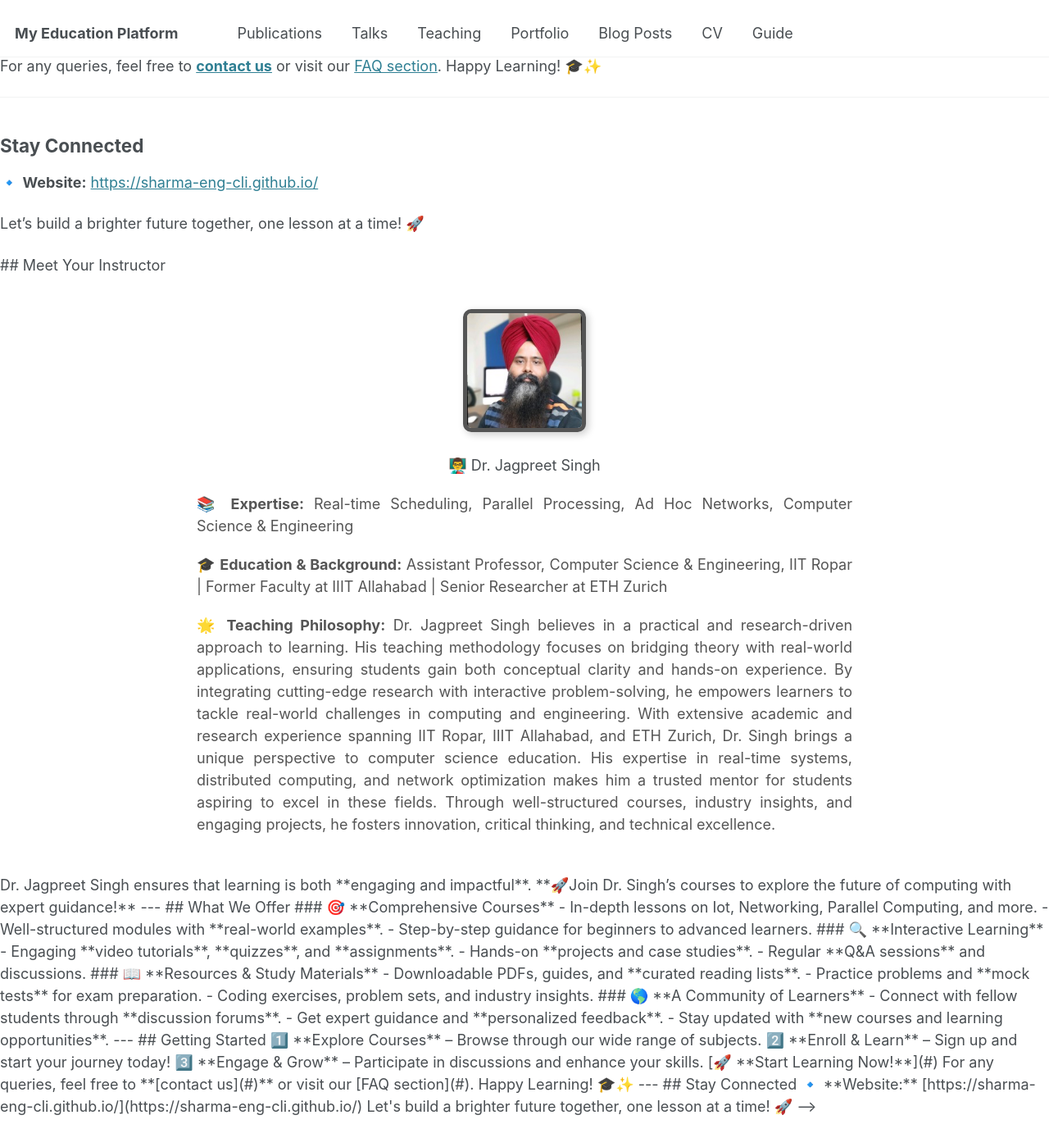
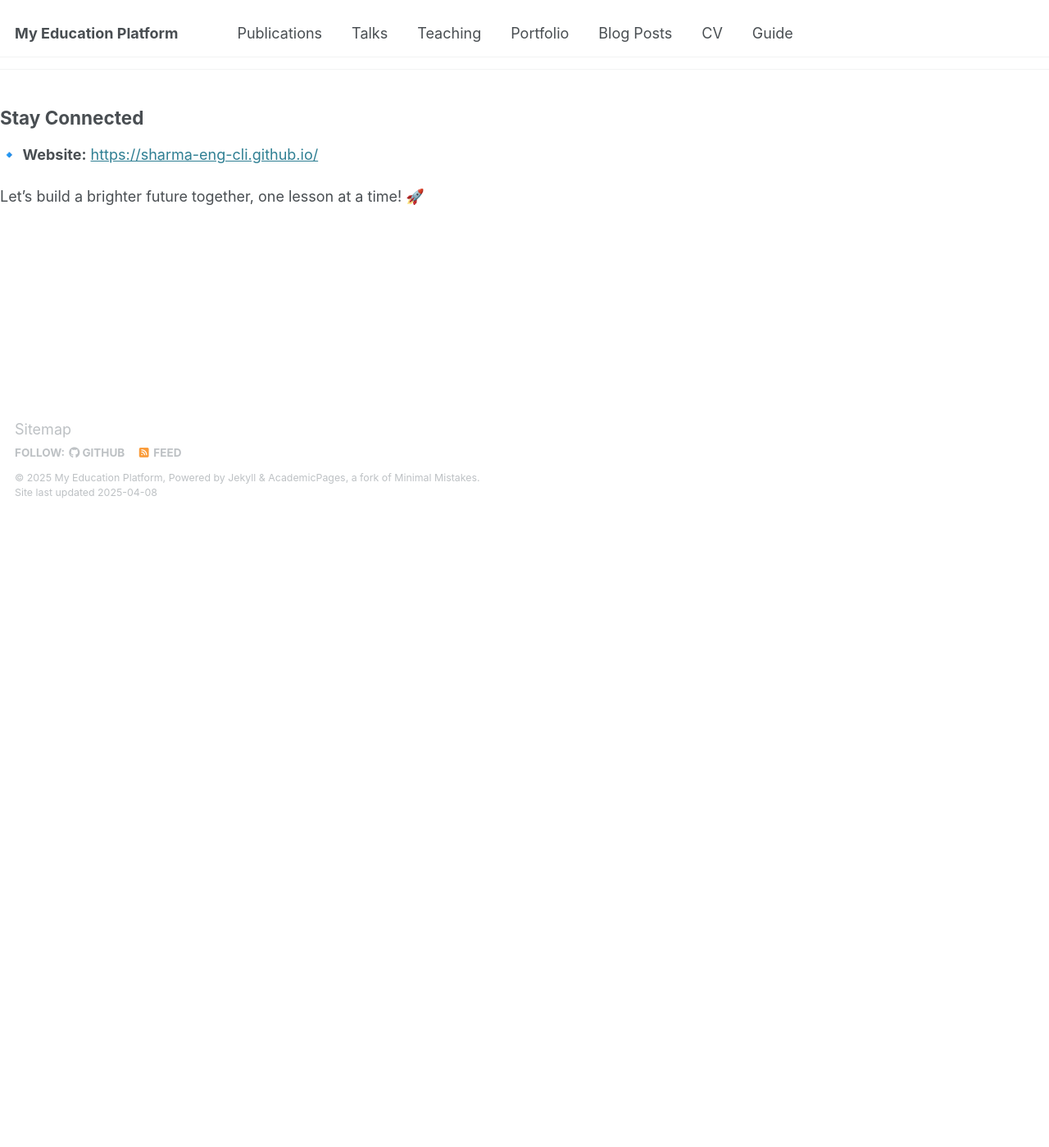
Before and after one commit to Sharma-eng-cli/Sharma-eng-cli.github.io, a Jekyll site: the page built from index.html, in a window 1280 px wide and 1400 px high, scrolled down 2273 px. Shown: the whole window at 82% size. Built offline with Jekyll 4.4.1, drawn with Linux system fonts in a browser that asks for light colours; comment, search, counter and statistics services are not loaded; after the commit the page ends 2902 px from its top, so only the background shows below that; some of the changed lines change nothing that is shown; some of the changed text lies outside the part shown.

Commit message:
Updated about section and index.html to display about.md content only once

```diff
--- a/_pages/about.md
+++ b/_pages/about.md
@@ -1,11 +1,11 @@
 ---
 title: "About"
 permalink: /about/
-layout: default
-author_profile: true
+layout: single
+author_profile: true # Enables the left-side instructor profile
 ---
 
-# {{ site.title }}
+<!-- # {{ site.title }} -->
 ## About My Education Platform
 
 Welcome to **My Education Platform**, an innovative learning platform designed to provide high-quality educational resources, interactive courses, and expert guidance to students, professionals, and lifelong learners. Our mission is to make education accessible, engaging, and tailored to meet diverse learning needs.
--- a/index.html
+++ b/index.html
@@ -5,10 +5,6 @@
 ---
 
 {% assign about_page = site.pages | where: "title", "About" | first %}
-{{ about_page.content }}
-<!-- ---
-layout: default
-title: Welcome
-permalink: /
----
-{% include_relative _pages/about.md %} -->
+{% if about_page %}
+  {{ about_page.content }}
+{% endif %}
```
